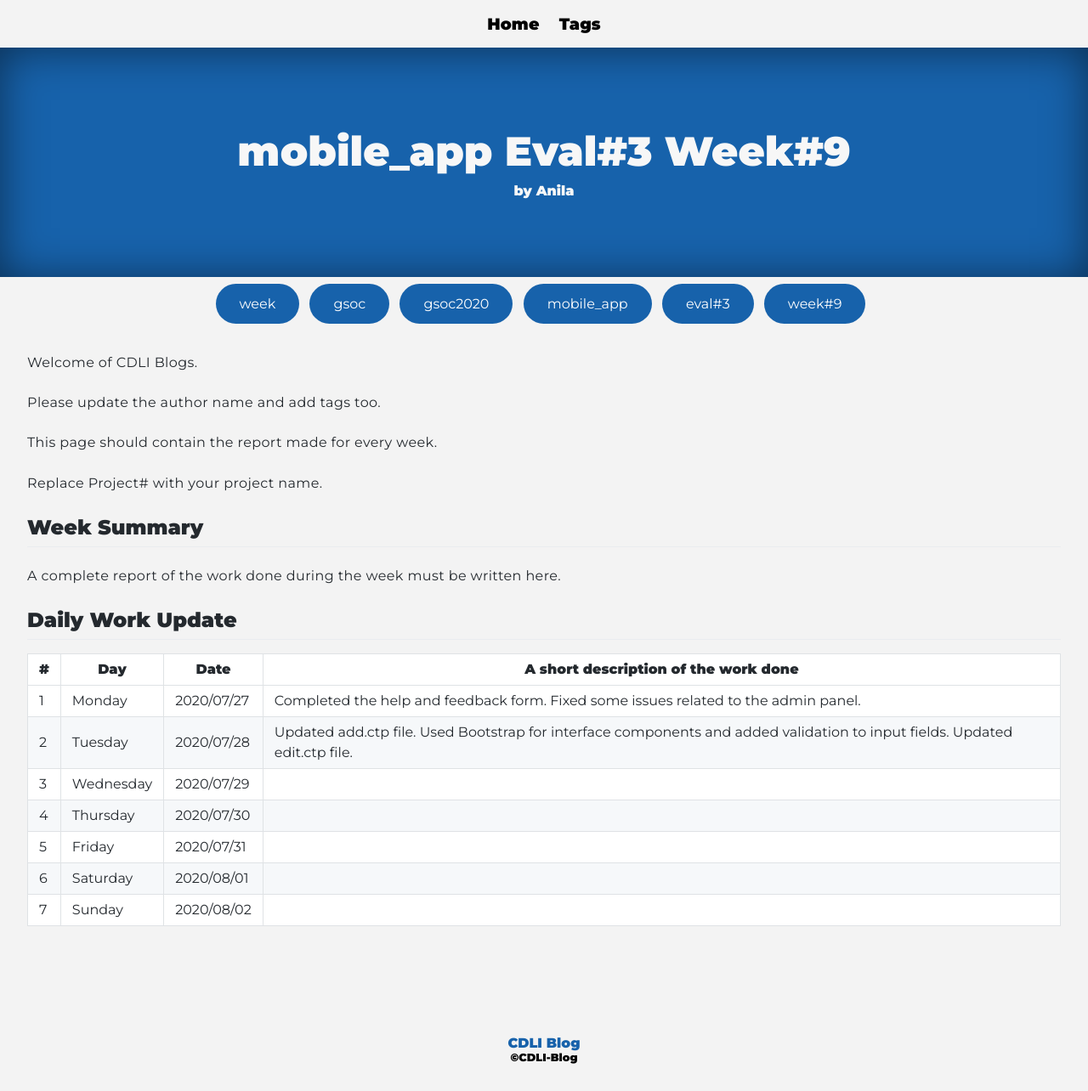
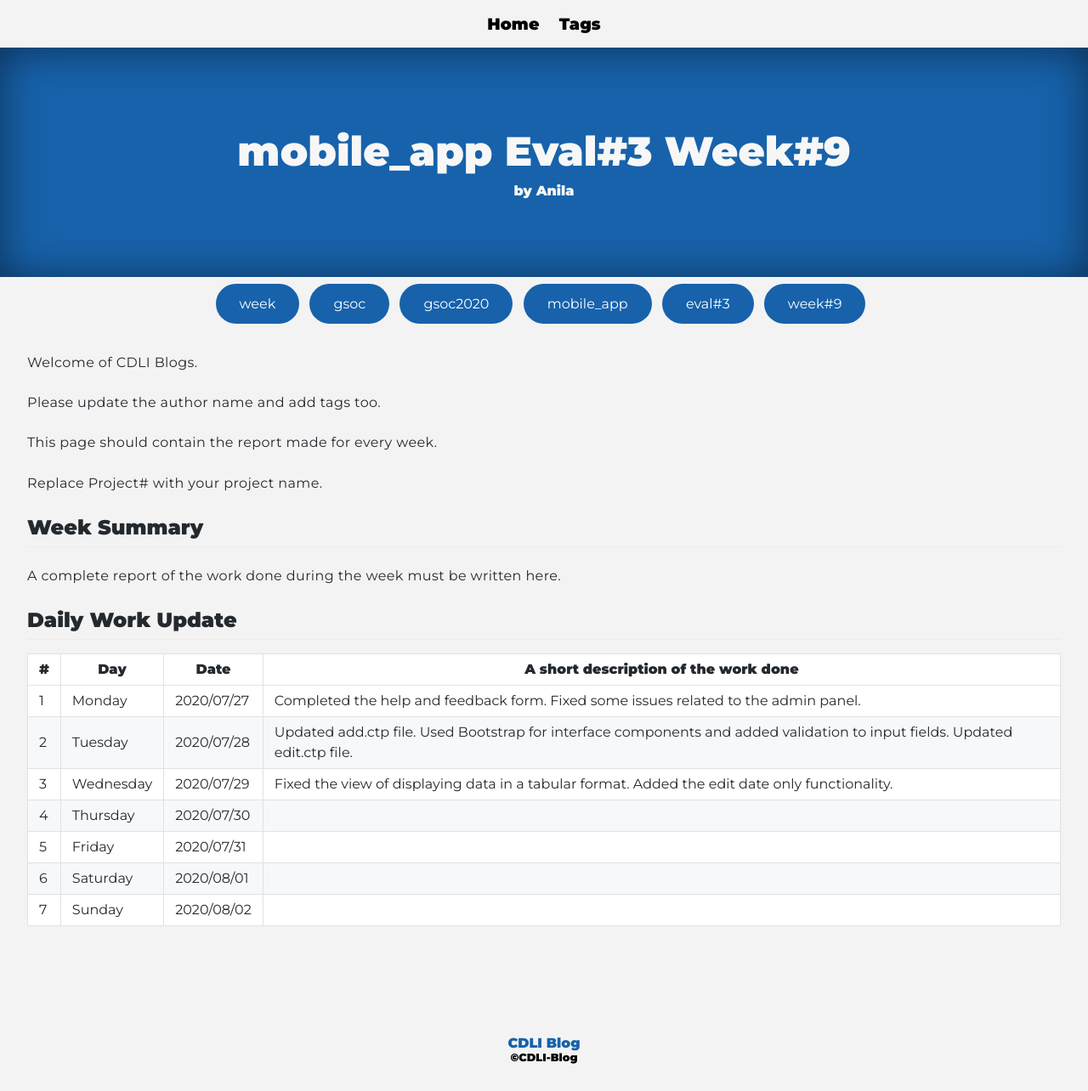
Before and after one commit to cdli-gh/blog, a Jekyll site: the page built from _blog/gsoc20/mobile_app/posts/11_week9.md, in a window 1280 px wide. Shown: the whole page at 85% size. Built offline with Jekyll 4.4.1, drawn with Linux system fonts in a browser that asks for light colours; Markdown is read by kramdown in place of the engine named in the settings.

Commit message:
Update 11_week9.md

```diff
--- a/_blog/gsoc20/mobile_app/posts/11_week9.md
+++ b/_blog/gsoc20/mobile_app/posts/11_week9.md
@@ -23,7 +23,7 @@ A complete report of the work done during the week must be written here.
 |---	|---	|---	|---	|
 |1   	| Monday 	|   2020/07/27	|Completed the help and feedback form. Fixed some issues related to the admin panel.    	|
 |2   	| Tuesday  	|   2020/07/28	|Updated add.ctp file. Used Bootstrap for interface components and added validation to input fields. Updated edit.ctp file.    	|
-|3   	| Wednesday  	|  2020/07/29 	|   	|
+|3   	| Wednesday  	|  2020/07/29 	|Fixed the view of displaying data in a tabular format. Added the edit date only functionality.    	|
 |4   	| Thursday  	|   2020/07/30	|   	|
 |5   	| Friday  	|   2020/07/31	|   	|
 |6   	| Saturday  	|   2020/08/01	|   	|
```
